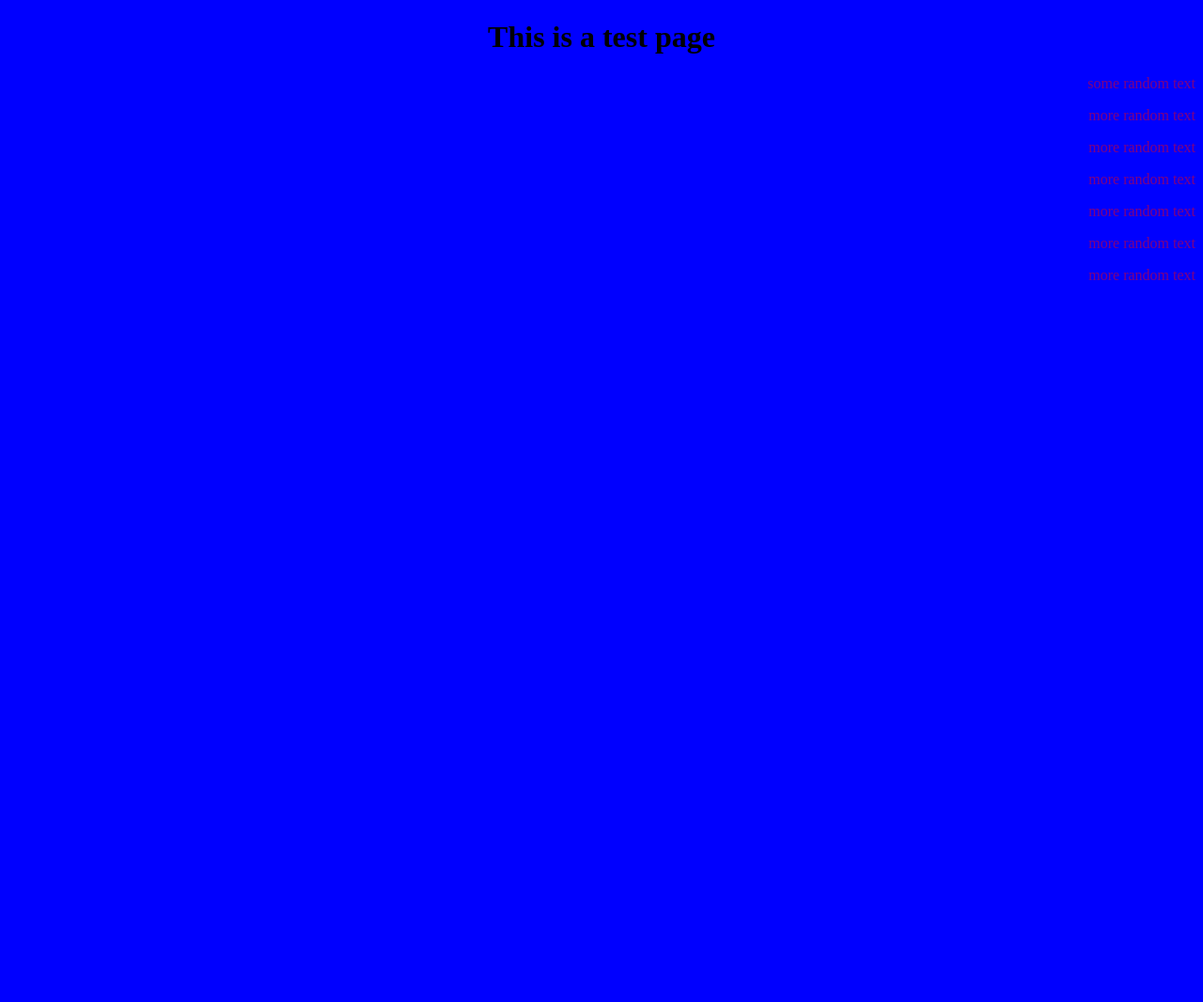
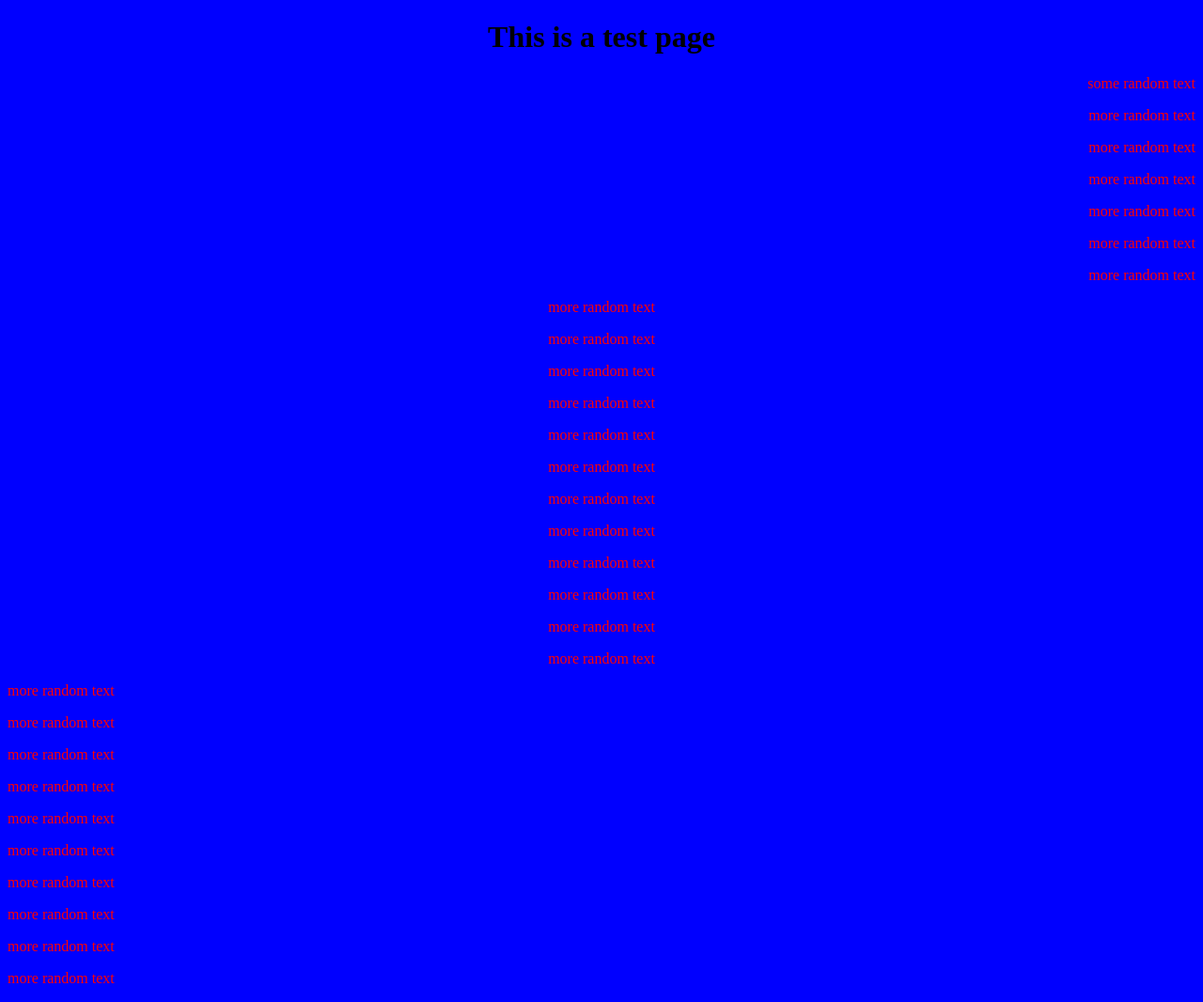
Before and after one commit to KasperMikkelsen/hej, a PHP site: page /testPage.php in a window 1280 px wide. Shown: the whole page at 94% size. Before the commit the page ends 298 px from the top, so only its background shows below. Run offline with PHP 8.4, Linux system fonts and the light colour scheme.

Commit message:
made some more test on test.php

```diff
--- a/kode/index.php
+++ b/kode/index.php
@@ -10,7 +10,7 @@
   <div class="dropdown-content">
     <a href="createUser.php">Signup</a>
     <a href="login.php">Log-in</a>
-    <a href="testPage.php">test page</a>
+    <a href="testPage.php">test page (status: open)</a>
     <!-- <a href="#">link</a>
     <a href="#">link</a> -->
   </div>
--- a/kode/testPage.php
+++ b/kode/testPage.php
@@ -26,5 +26,35 @@
 <p>more random text</p>
 </div>
 
+<div class="randomText2">
+
+<p>more random text</p>
+<p>more random text</p>
+<p>more random text</p>
+<p>more random text</p>
+<p>more random text</p>
+<p>more random text</p>
+<p>more random text</p>
+<p>more random text</p>
+<p>more random text</p>
+<p>more random text</p>
+<p>more random text</p>
+<p>more random text</p>
+</div>
+
+<div class="randomText3">
+<p>more random text</p>
+<p>more random text</p>
+<p>more random text</p>
+<p>more random text</p>
+<p>more random text</p>
+<p>more random text</p>
+<p>more random text</p>
+<p>more random text</p>
+<p>more random text</p>
+<p>more random text</p>
+
+</div>
+
 </body>
 </html>
--- a/kode/testStyle.css
+++ b/kode/testStyle.css
@@ -6,6 +6,14 @@ html {
 	text-align: center;
 }
 .randomText {
-	color: purple;
+	color: red;
 	text-align: right;
 }
+.randomText2 {
+	color: red;
+	text-align: center;
+}
+.randomText3 {
+	color: red;
+	text-align: left;
+}
```
